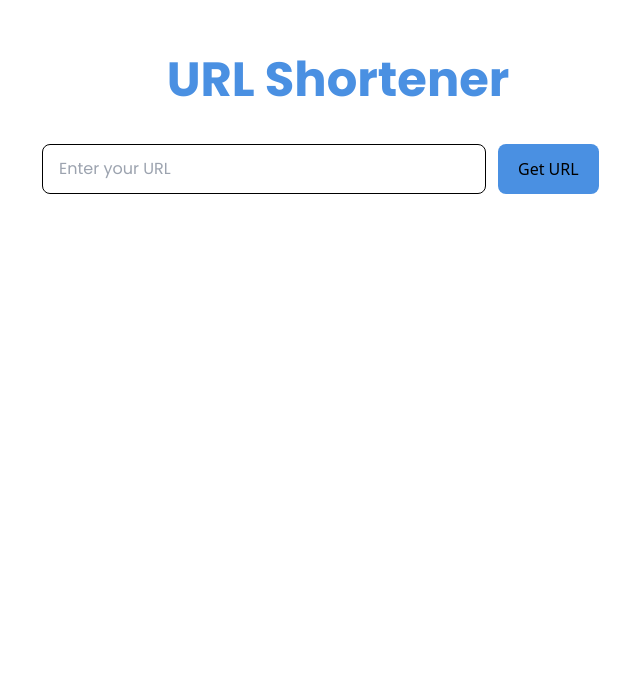
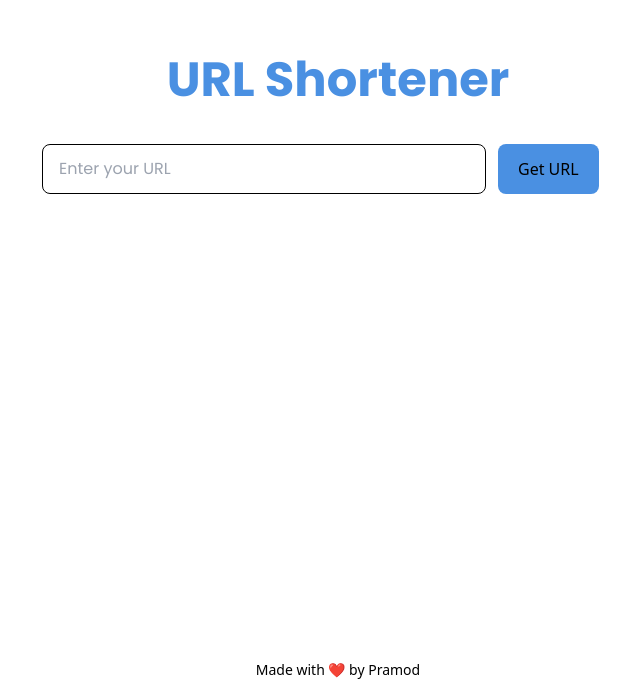
Before and after one commit to pramodlaha08/shortenurl-techunter, a React (Vite) app: page / in a window 1280 px wide. Shown: the part 104-800 px from the top of the page, without its empty margins (302-942 px from the left). Built offline with nearby package versions, Linux system fonts and the light colour scheme.

Commit message:
feat: added my name

```diff
--- a/src/App.jsx
+++ b/src/App.jsx
@@ -1,12 +1,18 @@
-import React from 'react';
-import Hero from './components/Hero';
+import React from "react";
+import Hero from "./components/Hero";
 
 const App = () => {
   return (
-    <div className='container mx-auto w-full px-4'>
-      <div className='mt-[10rem] flex justify-center items-center'>
-      <Hero />
+    <div className="flex flex-col min-h-screen">
+      <div className="container mx-auto w-full px-4 flex-grow">
+        <div className="mt-[10rem] flex justify-center items-center">
+          <Hero />
+        </div>
+      </div>
 
+      {/* Footer Text */}
+      <div className="text-center mb-4 text-gray-600">
+        <p className="text-sm">Made with ❤️ by Pramod</p>
       </div>
     </div>
   );
```
